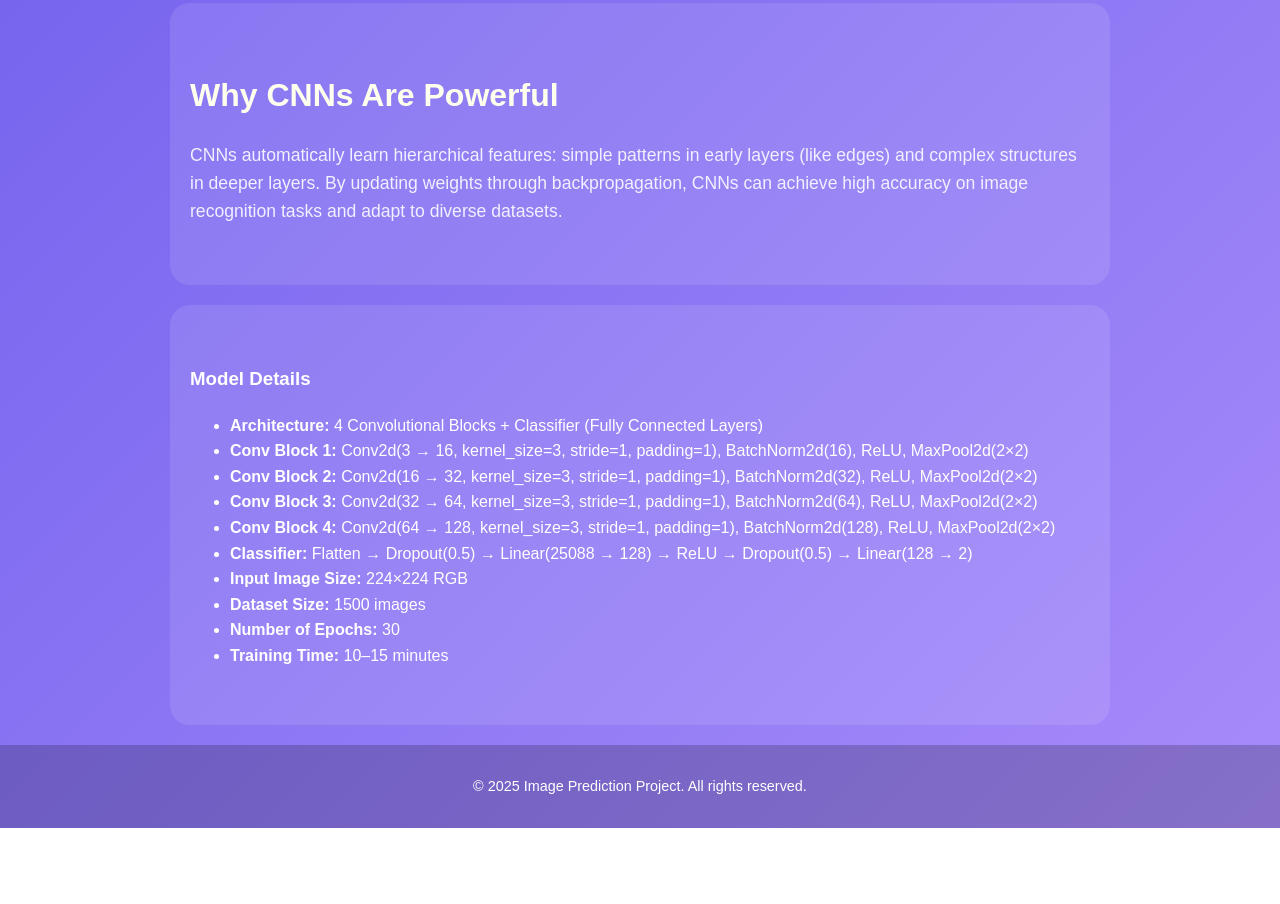
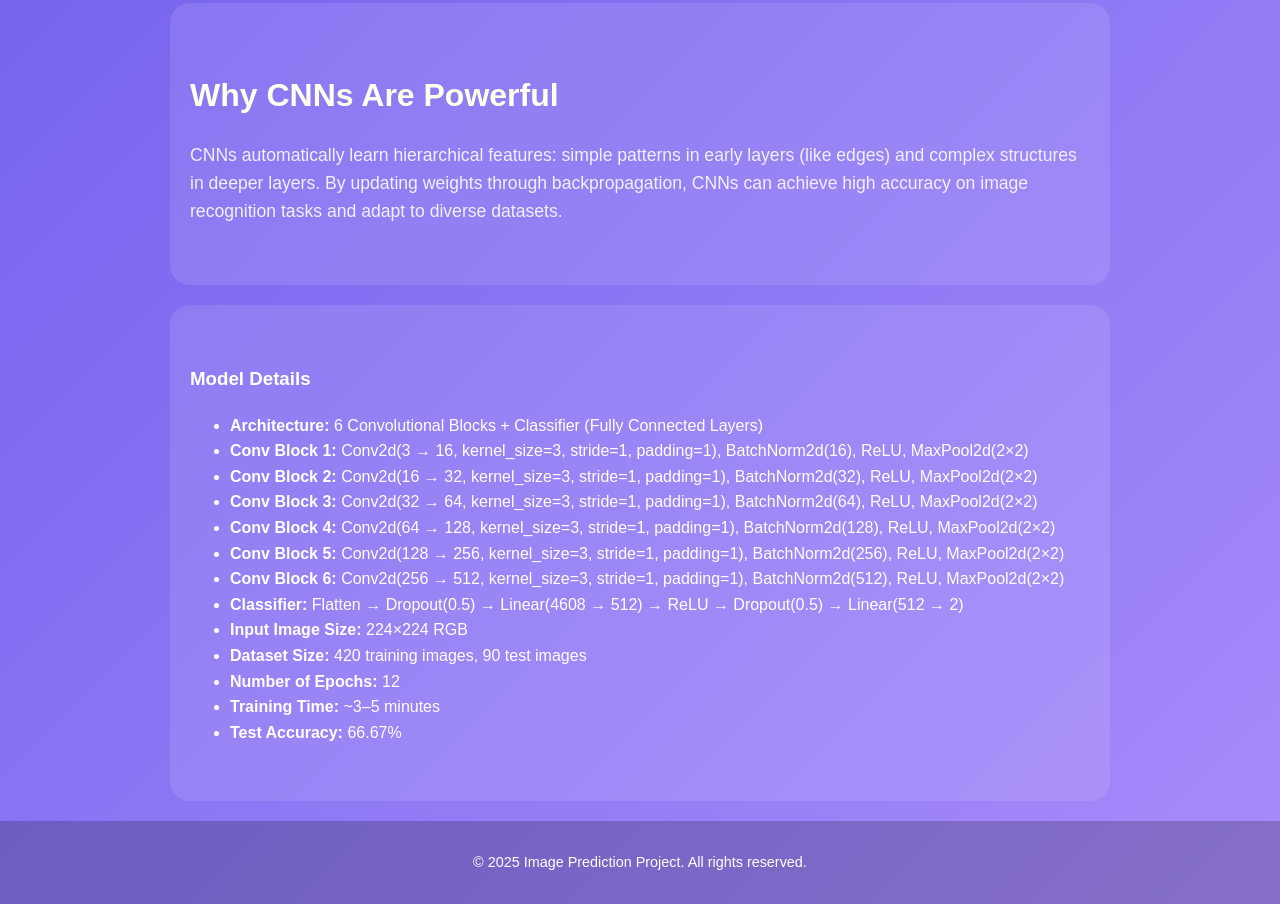
Before and after one commit to saharYaccov/ImageProcess, a plain HTML site: page index.html in a window 1280 px wide. Shown: the part 1721-2625 px from the top of the page. Before the commit the page ends 2549 px from the top, so only its background shows below. Drawn offline with Linux system fonts and the light colour scheme.

Commit message:
Update index.html

```diff
--- a/index.html
+++ b/index.html
@@ -126,17 +126,21 @@
   <section>
   <h3>Model Details</h3>
 <ul>
-    <li><strong>Architecture:</strong> 4 Convolutional Blocks + Classifier (Fully Connected Layers)</li>
+  <li><strong>Architecture:</strong> 6 Convolutional Blocks + Classifier (Fully Connected Layers)</li>
   <li><strong>Conv Block 1:</strong> Conv2d(3 → 16, kernel_size=3, stride=1, padding=1), BatchNorm2d(16), ReLU, MaxPool2d(2×2)</li>
   <li><strong>Conv Block 2:</strong> Conv2d(16 → 32, kernel_size=3, stride=1, padding=1), BatchNorm2d(32), ReLU, MaxPool2d(2×2)</li>
   <li><strong>Conv Block 3:</strong> Conv2d(32 → 64, kernel_size=3, stride=1, padding=1), BatchNorm2d(64), ReLU, MaxPool2d(2×2)</li>
   <li><strong>Conv Block 4:</strong> Conv2d(64 → 128, kernel_size=3, stride=1, padding=1), BatchNorm2d(128), ReLU, MaxPool2d(2×2)</li>
-    <li><strong>Classifier:</strong> Flatten → Dropout(0.5) → Linear(25088 → 128) → ReLU → Dropout(0.5) → Linear(128 → 2)</li>
+  <li><strong>Conv Block 5:</strong> Conv2d(128 → 256, kernel_size=3, stride=1, padding=1), BatchNorm2d(256), ReLU, MaxPool2d(2×2)</li>
+  <li><strong>Conv Block 6:</strong> Conv2d(256 → 512, kernel_size=3, stride=1, padding=1), BatchNorm2d(512), ReLU, MaxPool2d(2×2)</li>
+  <li><strong>Classifier:</strong> Flatten → Dropout(0.5) → Linear(4608 → 512) → ReLU → Dropout(0.5) → Linear(512 → 2)</li>
   <li><strong>Input Image Size:</strong> 224×224 RGB</li>
-    <li><strong>Dataset Size:</strong> 1500 images</li>
-    <li><strong>Number of Epochs:</strong> 30</li>
-    <li><strong>Training Time:</strong> 10–15 minutes</li>
+  <li><strong>Dataset Size:</strong> 420 training images, 90 test images</li>
+  <li><strong>Number of Epochs:</strong> 12</li>
+  <li><strong>Training Time:</strong> ~3–5 minutes</li>
+  <li><strong>Test Accuracy:</strong> 66.67%</li>
 </ul>
+
 
 </section>
 
```
Lines whose indentation alone changed are shown as unchanged.
